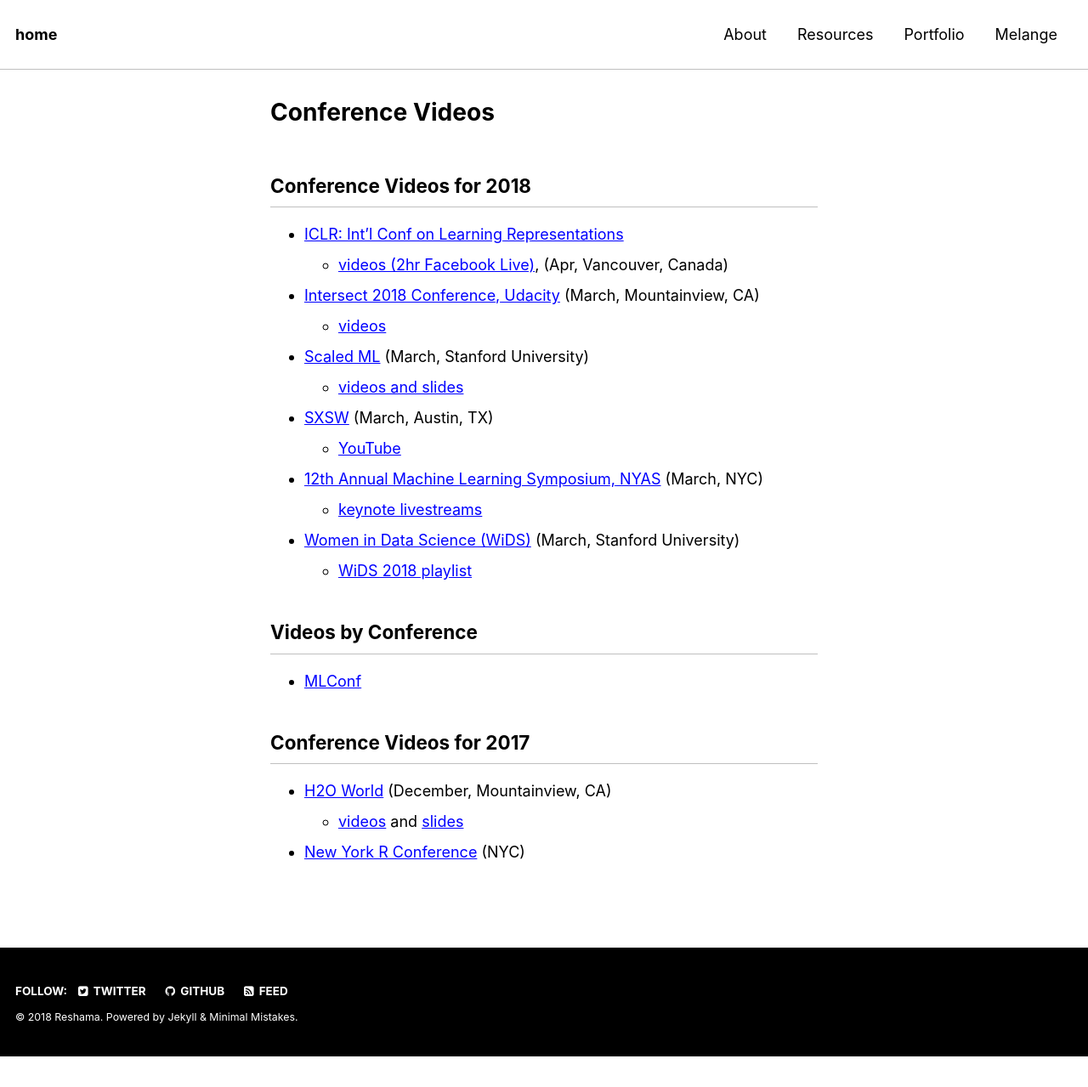
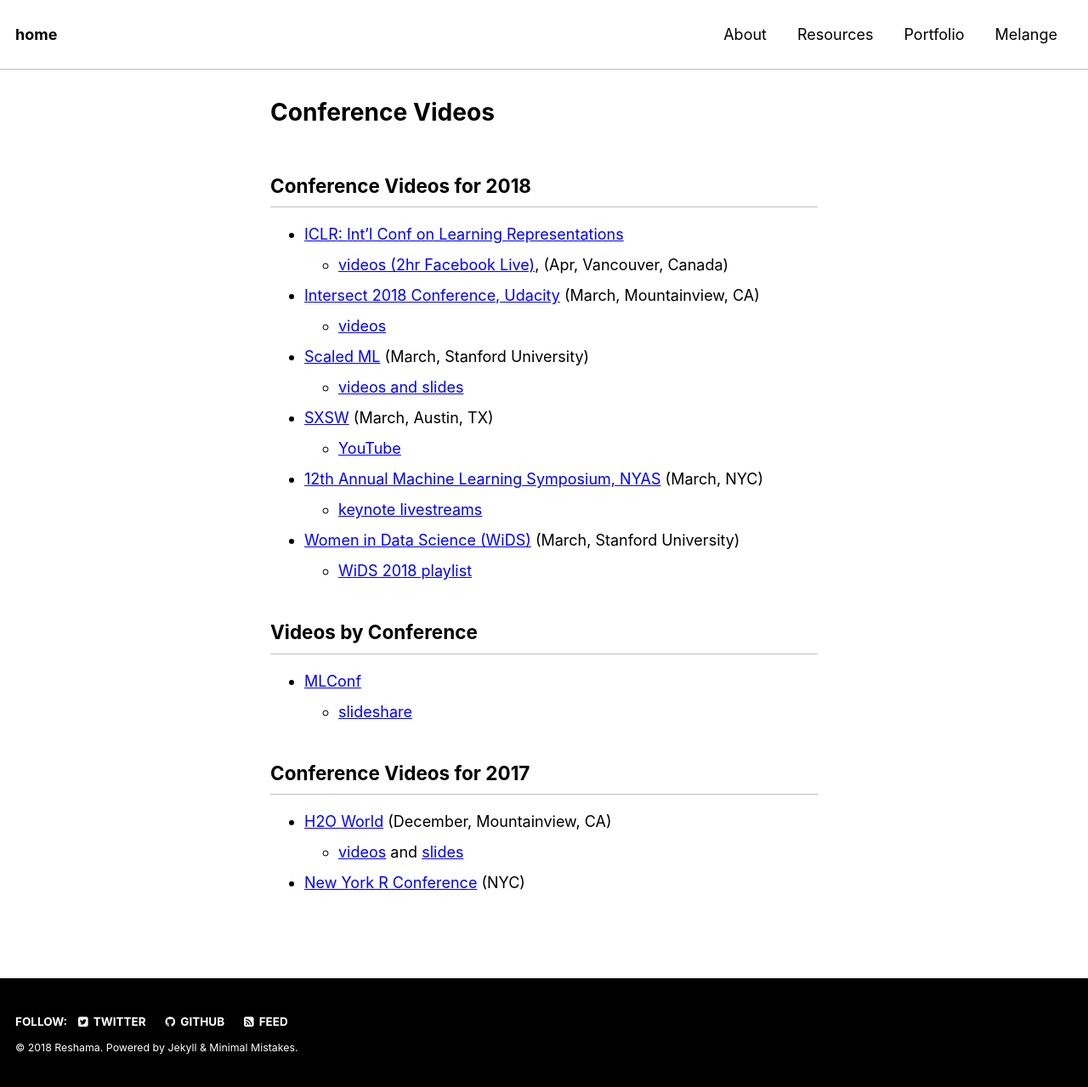
Before and after one commit to reshamas/reshamas.github.io, a Jekyll site: the page built from resources/conf_videos.md, in a window 1280 px wide. Shown: the whole page at 85% size. Built offline with Jekyll 4.4.1, drawn with Linux system fonts in a browser that asks for light colours; before the commit the page ends 1243 px from its top, so only the background shows below that.

Commit message:
Update conf_videos.md

```diff
--- a/resources/conf_videos.md
+++ b/resources/conf_videos.md
@@ -27,6 +27,7 @@
 
 ## Videos by Conference
 * [MLConf](https://www.youtube.com/channel/UCjeM1xxYb_37bZfyparLS3Q/feed)
+  - [slideshare](https://www.slideshare.net/SessionsEvents/presentations)
 
 ## Conference Videos for 2017
 * [H2O World](http://h2oworld.h2o.ai) (December, Mountainview, CA)
```
